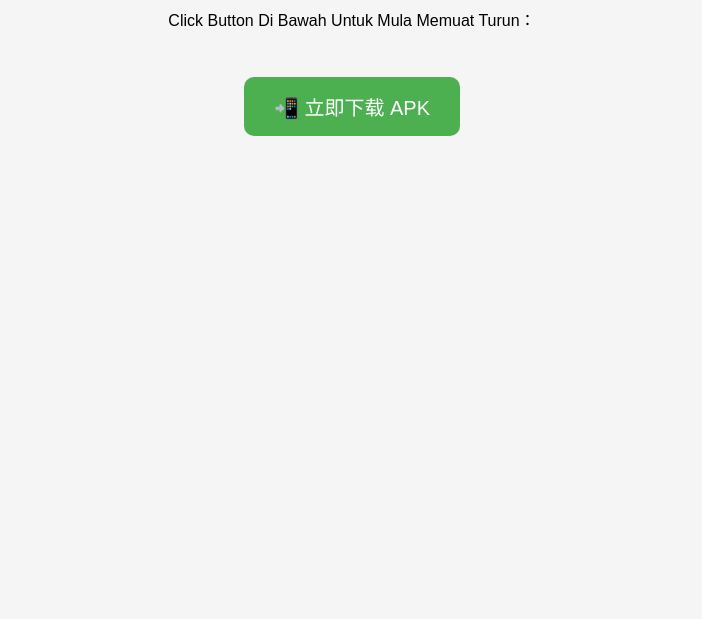
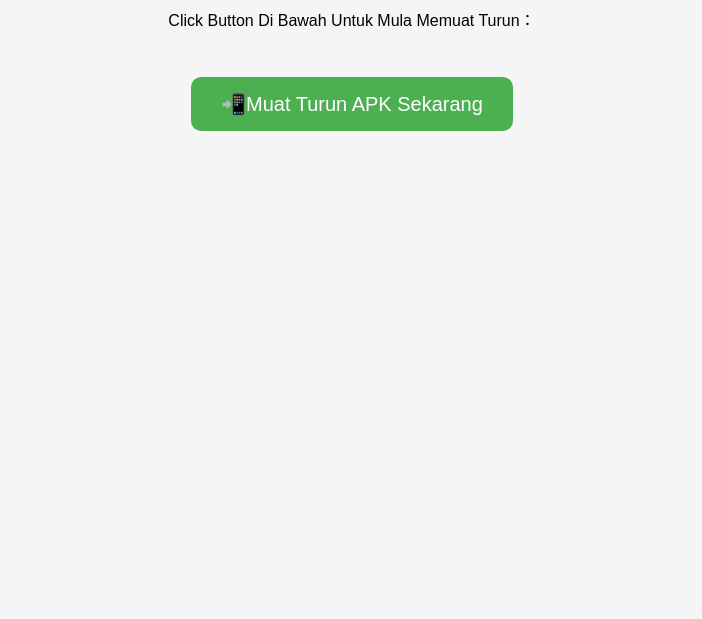
Before and after one commit to ewallet995/ewalletstation, a plain HTML site: page index.html in a window 1280 px wide. Shown: the part 181-800 px from the top of the page, without its empty margins (288-990 px from the left). Drawn offline with Linux system fonts and the light colour scheme.

Commit message:
Update index.html

```diff
--- a/index.html
+++ b/index.html
@@ -33,6 +33,6 @@
   <body>
     <h1>Selamat Memuat Turun Aplikasi APK Kami</h1>
     <p>Click Button Di Bawah Untuk Mula Memuat Turun：</p>
-    <a href="WalletStation-v1.0.0.apk.apk" download>📲 立即下载 APK</a>
+    <a href="WalletStation-v1.0.0.apk.apk" download>📲Muat Turun APK Sekarang </a>
   </body>
 </html>
```
